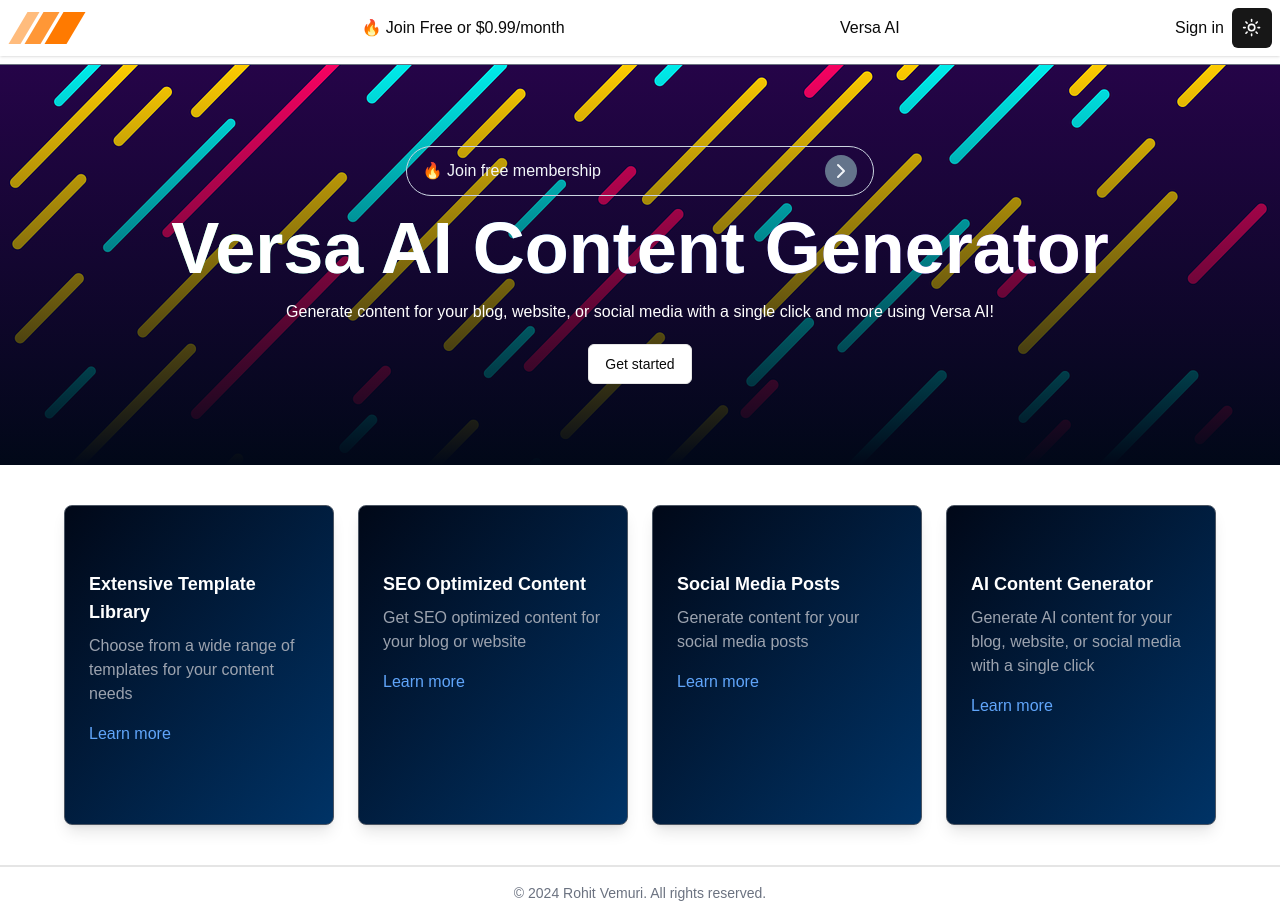
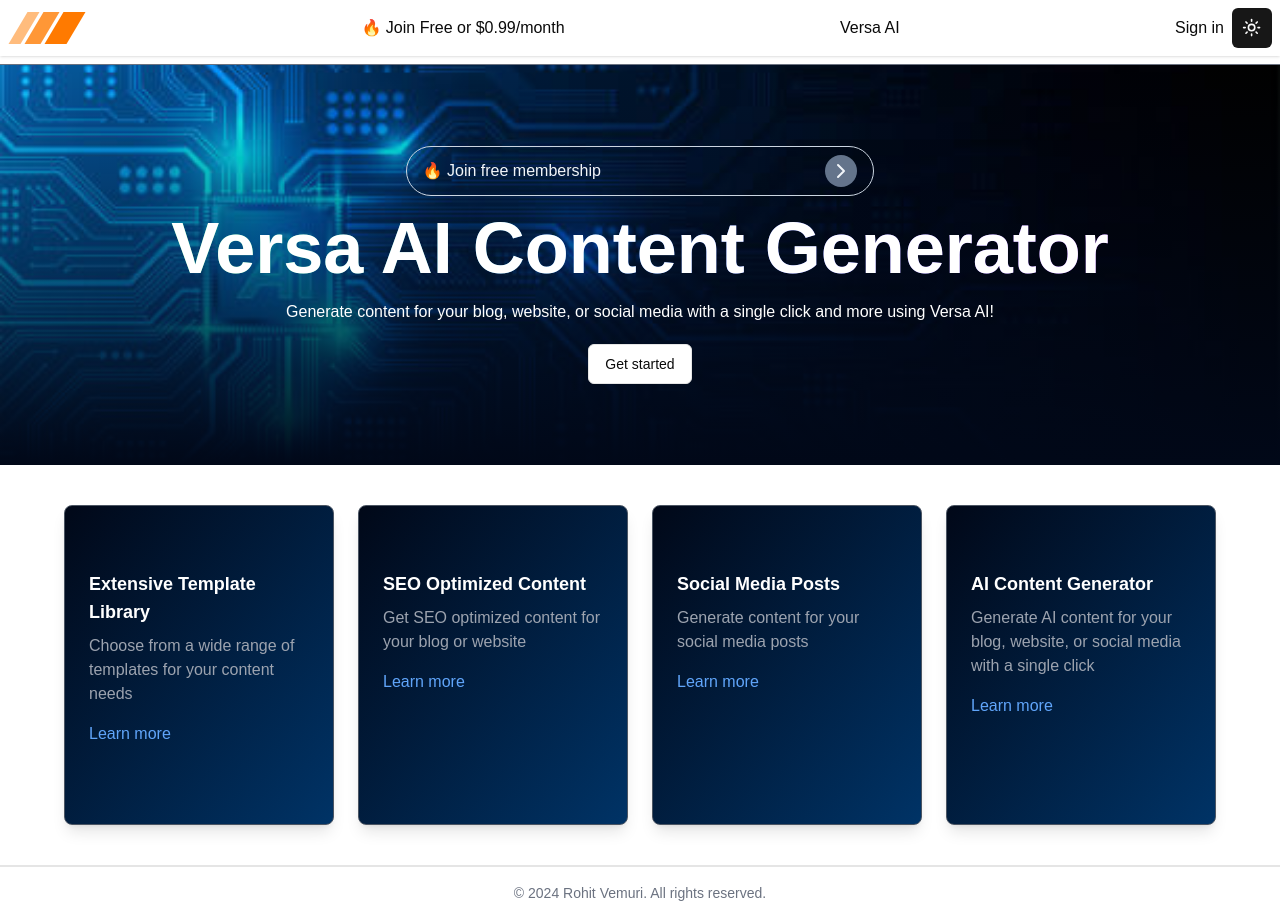
Before and after one commit to rvemuri2/versa-ai, a Next.js app: page / in a window 1280 px wide. Built offline with nearby package versions, Linux system fonts and the light colour scheme; no server answers.

Commit message:
Adding background

```diff
--- a/app/page.tsx
+++ b/app/page.tsx
@@ -9,7 +9,7 @@ export default function Home() {
     <>
       <div
         className="relative bg-cover bg-center"
-        style={{ backgroundImage: 'url("/background.png")', height: "50vh" }}
+        style={{ backgroundImage: 'url("/ai.png")', height: "50vh" }}
       >
         <div className="absolute inset-0 bg-gradient-to-b from-transparent to-[#010818] z-0"></div>
 
```
Also changed, not shown: public/ai.png (added).
